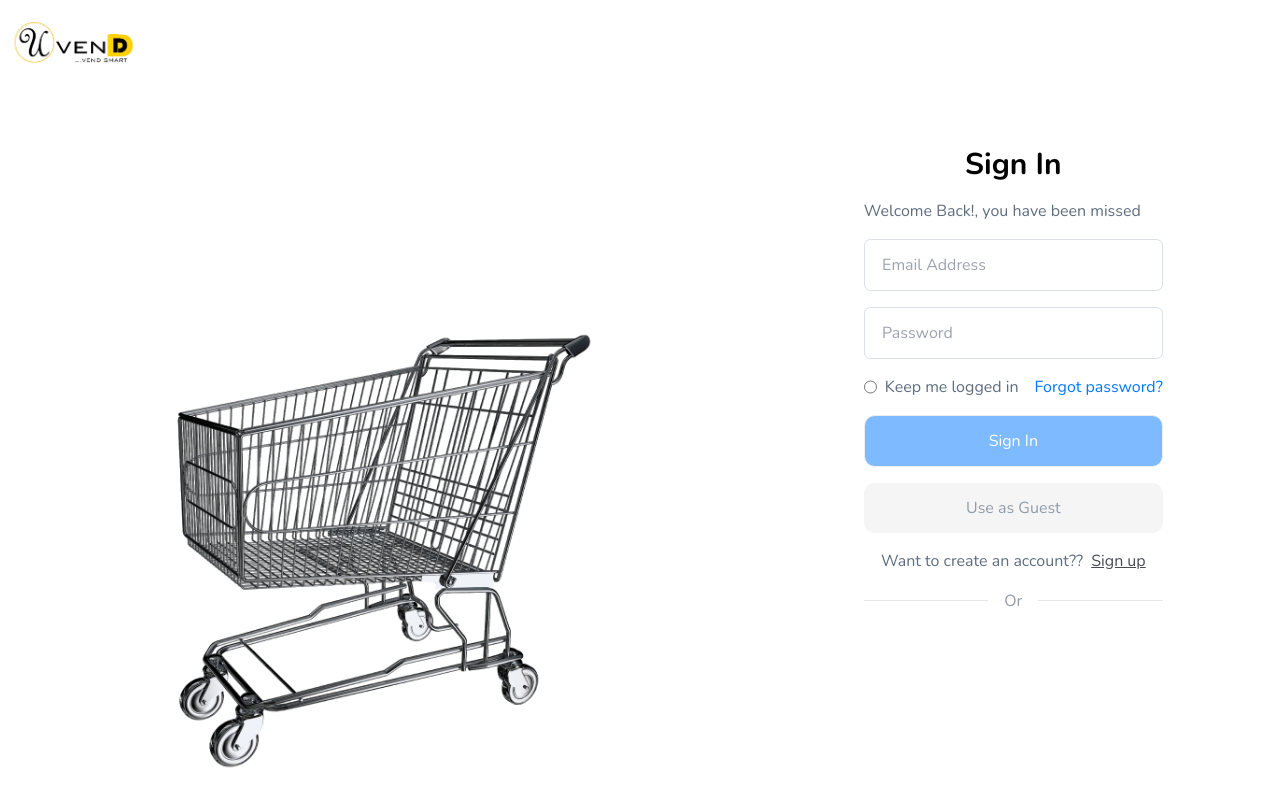
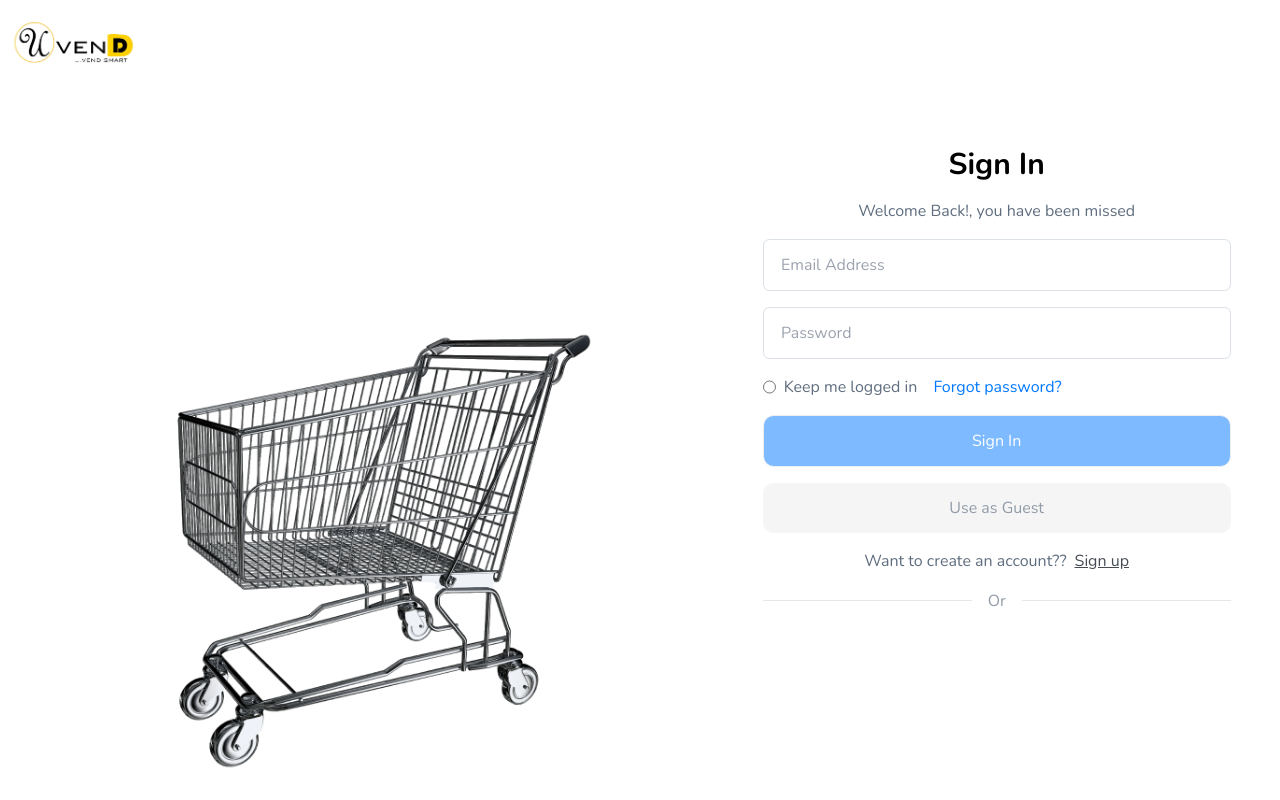
Before and after one commit to vrrayz/u-vend-fe, a Next.js app: page /auth/login in a window 1280 px wide. Built offline with nearby package versions, Linux system fonts and the light colour scheme.

Commit message:
Login and register pages completed

```diff
--- a/src/components/Auth/Login.tsx
+++ b/src/components/Auth/Login.tsx
@@ -12,11 +12,11 @@ export const Login = () => {
     <>
     <Background />
     <ContactSection className="lg:w-5/12">
-      <FormSection className="px-4">
+      <FormSection className="px-4" style={{margin: '0px'}}>
         <h3 className="font-bold text-3xl text-center lg:mb-4 lg:px-12">
           Sign In
         </h3>
-        <p className="text-dimgray mb-4">Welcome Back!, you have been missed</p>
+        <p className="text-dimgray mb-4 text-center">Welcome Back!, you have been missed</p>
         <div>
           <StyledInput
             type="email"
```
